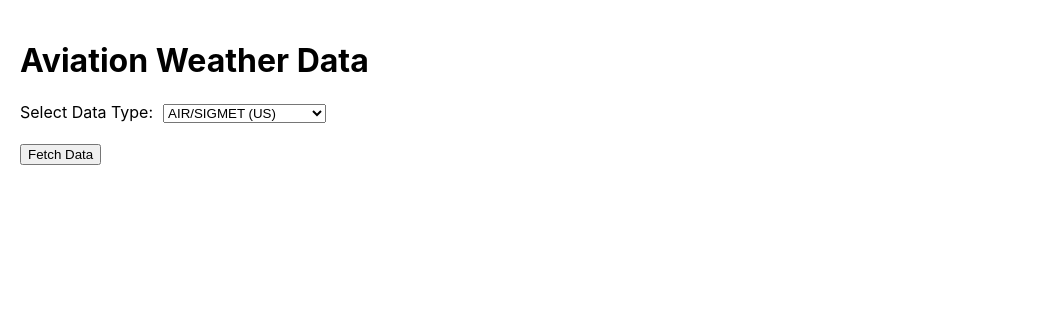
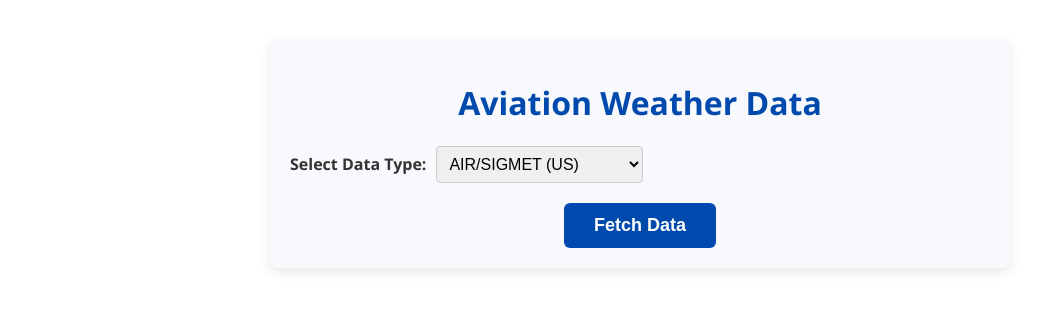
Before and after one commit to milantony05/sky-stream, a React (Create React App) app: page / in a window 1280 px wide. Shown: the top 310 px of the page, without its empty margins (0-1050 px from the left). Built offline with nearby package versions, Linux system fonts and the light colour scheme.

Commit message:
UI changes

```diff
--- a/src/App.js
+++ b/src/App.js
@@ -1,5 +1,26 @@
 import React, { useState } from "react";
 import axios from "axios";
+
+const LoadingSpinner = () => (
+  <div style={{ textAlign: "center", marginTop: 20 }}>
+    <div className="spinner" />
+    <style>{`
+      .spinner {
+        margin: auto;
+        border: 4px solid #f3f3f3;
+        border-top: 4px solid #004aad;
+        border-radius: 50%;
+        width: 36px;
+        height: 36px;
+        animation: spin 1s linear infinite;
+      }
+      @keyframes spin {
+        0% { transform: rotate(0deg);}
+        100% { transform: rotate(360deg);}
+      }
+    `}</style>
+  </div>
+);
 
 function App() {
   const [icao, setIcao] = useState("");
@@ -37,15 +58,34 @@ function App() {
   };
 
   return (
-    <div style={{ padding: "20px" }}>
-      <h1>Aviation Weather Data</h1>
+    <div
+      style={{
+        maxWidth: 700,
+        margin: "40px auto",
+        padding: 20,
+        fontFamily: "'Segoe UI', Tahoma, Geneva, Verdana, sans-serif",
+        color: "#333",
+        backgroundColor: "#f7f9fc",
+        borderRadius: 8,
+        boxShadow: "0 4px 12px rgba(0,0,0,0.1)",
+      }}
+    >
+      <h1 style={{ textAlign: "center", color: "#004aad" }}>
+        Aviation Weather Data
+      </h1>
 
-      <label>
+      <label style={{ fontWeight: "600", display: "block", marginBottom: 10 }}>
         Select Data Type:
         <select
           value={dataType}
           onChange={(e) => setDataType(e.target.value)}
-          style={{ marginLeft: 10 }}
+          style={{
+            marginLeft: 10,
+            padding: 8,
+            borderRadius: 4,
+            border: "1px solid #ccc",
+            fontSize: 16,
+          }}
         >
           <option value="airsigmet">AIR/SIGMET (US)</option>
           <option value="sigmet">ISIGMET (International)</option>
@@ -57,29 +97,85 @@ function App() {
 
       {(dataType === "metar" || dataType === "taf" || dataType === "pirep") && (
         <div style={{ marginTop: 10 }}>
-          <label>
+          <label style={{ fontWeight: "600" }}>
             ICAO Code:
             <input
               type="text"
               value={icao}
               onChange={(e) => setIcao(e.target.value)}
-              style={{ marginLeft: 10, textTransform: "uppercase" }}
+              style={{
+                marginLeft: 10,
+                textTransform: "uppercase",
+                padding: 8,
+                fontSize: 16,
+                borderRadius: 4,
+                border: "1px solid #ccc",
+                width: 100,
+              }}
               maxLength={4}
+              placeholder="e.g., KMCI"
             />
           </label>
         </div>
       )}
 
-      <div style={{ marginTop: 20 }}>
-        <button onClick={fetchData} disabled={loading}>
+      <div style={{ marginTop: 20, textAlign: "center" }}>
+        <button
+          onClick={fetchData}
+          disabled={loading}
+          style={{
+            padding: "12px 30px",
+            fontSize: 18,
+            fontWeight: "700",
+            backgroundColor: "#004aad",
+            color: "white",
+            borderRadius: 6,
+            border: "none",
+            cursor: loading ? "default" : "pointer",
+            transition: "background-color 0.3s ease",
+          }}
+          onMouseEnter={(e) =>
+            !loading && (e.currentTarget.style.backgroundColor = "#00337f")
+          }
+          onMouseLeave={(e) =>
+            !loading && (e.currentTarget.style.backgroundColor = "#004aad")
+          }
+        >
           {loading ? "Loading..." : "Fetch Data"}
         </button>
       </div>
 
-      {error && <p style={{ color: "red" }}>{error}</p>}
+      {error && (
+        <p
+          style={{
+            marginTop: 20,
+            color: "crimson",
+            fontWeight: "700",
+            textAlign: "center",
+          }}
+        >
+          {error}
+        </p>
+      )}
 
-      {data && (
-        <pre style={{ whiteSpace: "pre-wrap", wordWrap: "break-word", marginTop: 20 }}>
+      {loading && <LoadingSpinner />}
+
+      {data && !loading && (
+        <pre
+          style={{
+            marginTop: 20,
+            whiteSpace: "pre-wrap",
+            wordWrap: "break-word",
+            backgroundColor: "#fff",
+            padding: 20,
+            borderRadius: 8,
+            maxHeight: "60vh",
+            overflowY: "auto",
+            fontFamily: "monospace",
+            fontSize: 14,
+            boxShadow: "inset 0 0 10px rgba(0,0,0,0.05)",
+          }}
+        >
           {JSON.stringify(data, null, 2)}
         </pre>
       )}
```
